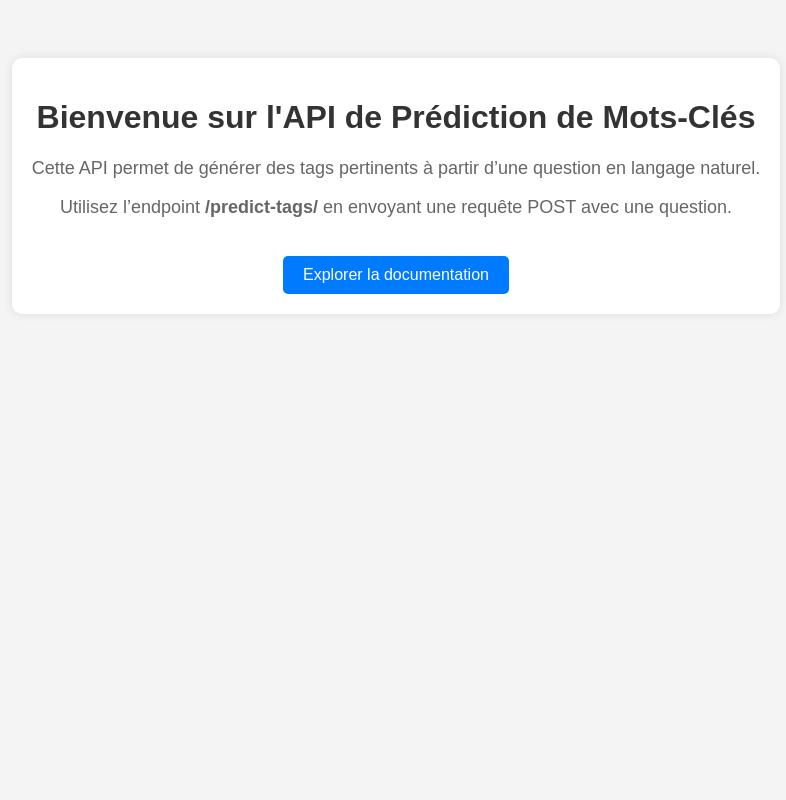
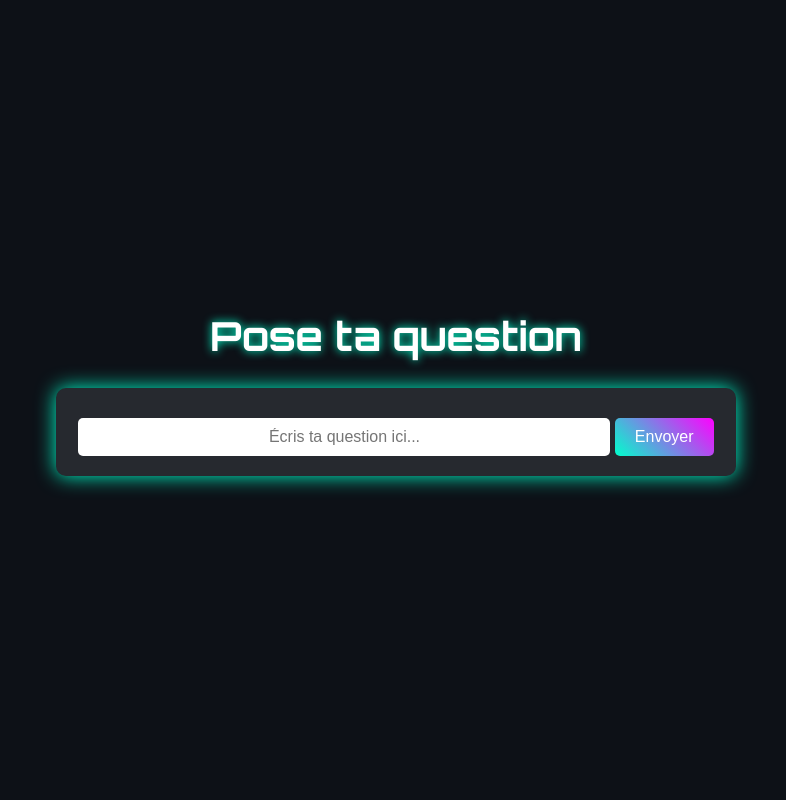
Before and after one commit to nathanmelki/fastapi-api, a FastAPI app: page / in a window 1280 px wide. Shown: the whole page, without its empty margins (244-1030 px from the left). Run offline with FastAPI, Linux system fonts and the light colour scheme; parts of the project's set-up code (start-up, migrations or seed data) failed here and were passed over.

Commit message:
Update index.html

```diff
--- a/templates/index.html
+++ b/templates/index.html
@@ -3,48 +3,93 @@
 <head>
     <meta charset="UTF-8">
     <meta name="viewport" content="width=device-width, initial-scale=1.0">
-    <title>API de Prédiction de Mots-Clés</title>
+    <title>Web3 Question Tagger</title>
     <style>
+        @import url('https://fonts.googleapis.com/css2?family=Orbitron:wght@400;700&display=swap');
+
         body {
-            font-family: Arial, sans-serif;
+            background-color: #0d1117;
+            color: #ffffff;
+            font-family: 'Orbitron', sans-serif;
             text-align: center;
-            padding: 50px;
-            background-color: #f4f4f4;
+            display: flex;
+            flex-direction: column;
+            align-items: center;
+            justify-content: center;
+            height: 100vh;
+            margin: 0;
         }
+
         h1 {
-            color: #333;
+            font-size: 2.5rem;
+            text-shadow: 0px 0px 10px #00ffcc;
         }
-        p {
-            font-size: 18px;
-            color: #666;
-        }
-        .container {
-            background: white;
+
+        form {
+            background: rgba(255, 255, 255, 0.1);
             padding: 20px;
             border-radius: 10px;
-            box-shadow: 0px 0px 10px rgba(0, 0, 0, 0.1);
-            display: inline-block;
+            box-shadow: 0px 0px 20px #00ffcc;
+            width: 50%;
         }
-        a {
-            display: inline-block;
+
+        input {
+            width: 80%;
+            padding: 10px;
+            font-size: 1rem;
+            border: none;
+            border-radius: 5px;
+            outline: none;
+            text-align: center;
+        }
+
+        button {
+            background: linear-gradient(45deg, #00ffcc, #ff00ff);
+            border: none;
+            color: white;
+            padding: 10px 20px;
+            font-size: 1rem;
+            border-radius: 5px;
+            cursor: pointer;
+            margin-top: 10px;
+            transition: 0.3s;
+        }
+
+        button:hover {
+            background: linear-gradient(45deg, #ff00ff, #00ffcc);
+            transform: scale(1.1);
+        }
+
+        #tags {
             margin-top: 20px;
-            padding: 10px 20px;
-            background-color: #007bff;
-            color: white;
-            text-decoration: none;
-            border-radius: 5px;
-        }
-        a:hover {
-            background-color: #0056b3;
+            font-size: 1.5rem;
+            text-shadow: 0px 0px 10px #ff00ff;
         }
     </style>
+
+    <script>
+        async function poserQuestion(event) {
+            event.preventDefault();
+            const question = document.getElementById("question").value;
+            const response = await fetch("/predict", {
+                method: "POST",
+                headers: {
+                    "Content-Type": "application/json"
+                },
+                body: JSON.stringify({ question: question })
+            });
+
+            const data = await response.json();
+            document.getElementById("tags").innerHTML = "Tags prédits : " + data.tags.join(", ");
+        }
+    </script>
 </head>
 <body>
-    <div class="container">
-        <h1>Bienvenue sur l'API de Prédiction de Mots-Clés</h1>
-        <p>Cette API permet de générer des tags pertinents à partir d’une question en langage naturel.</p>
-        <p>Utilisez l’endpoint <strong>/predict-tags/</strong> en envoyant une requête POST avec une question.</p>
-        <a href="/docs">Explorer la documentation</a>
-    </div>
+    <h1>Pose ta question</h1>
+    <form onsubmit="poserQuestion(event)">
+        <input type="text" id="question" placeholder="Écris ta question ici..." required>
+        <button type="submit">Envoyer</button>
+    </form>
+    <h2 id="tags"></h2>
 </body>
 </html>
```
